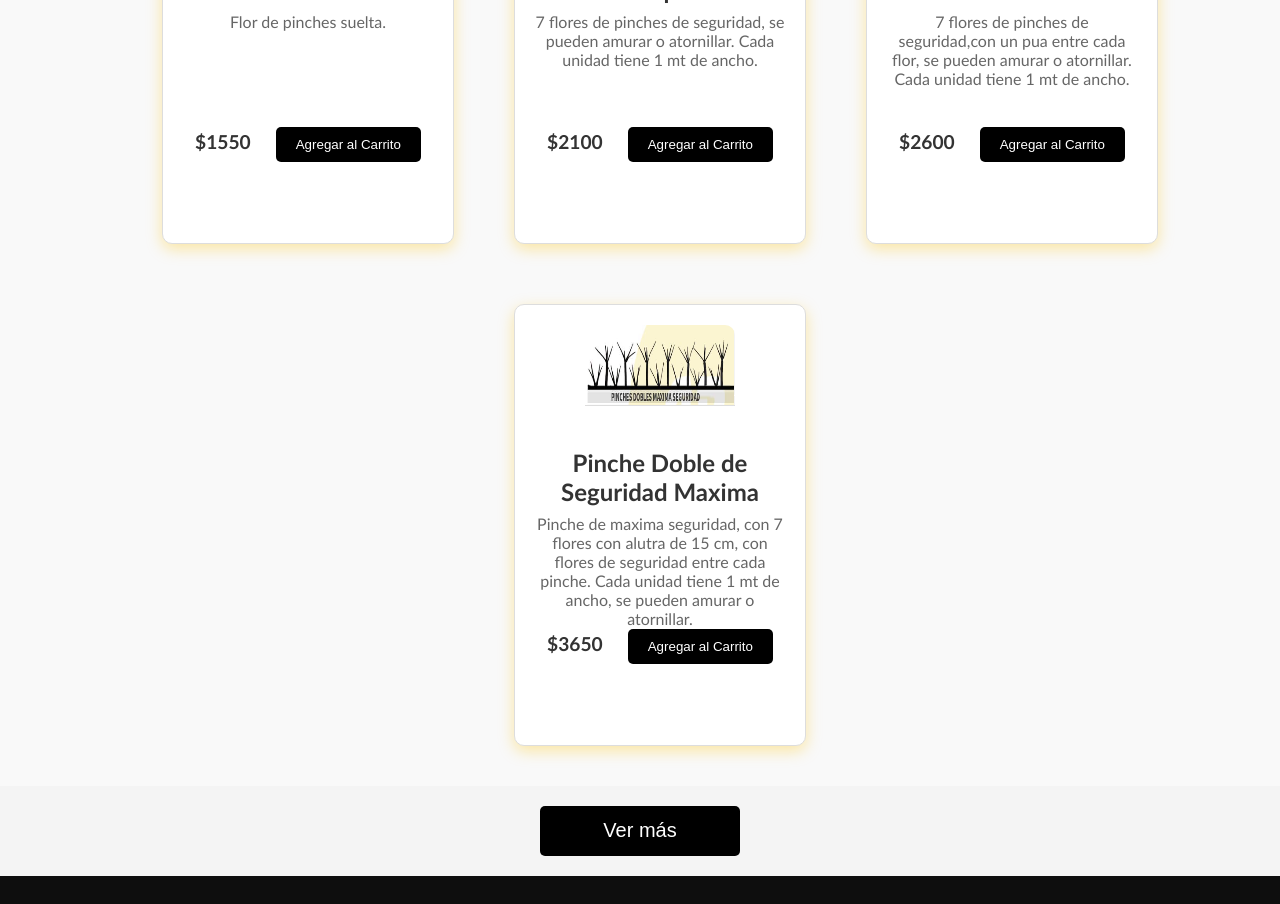
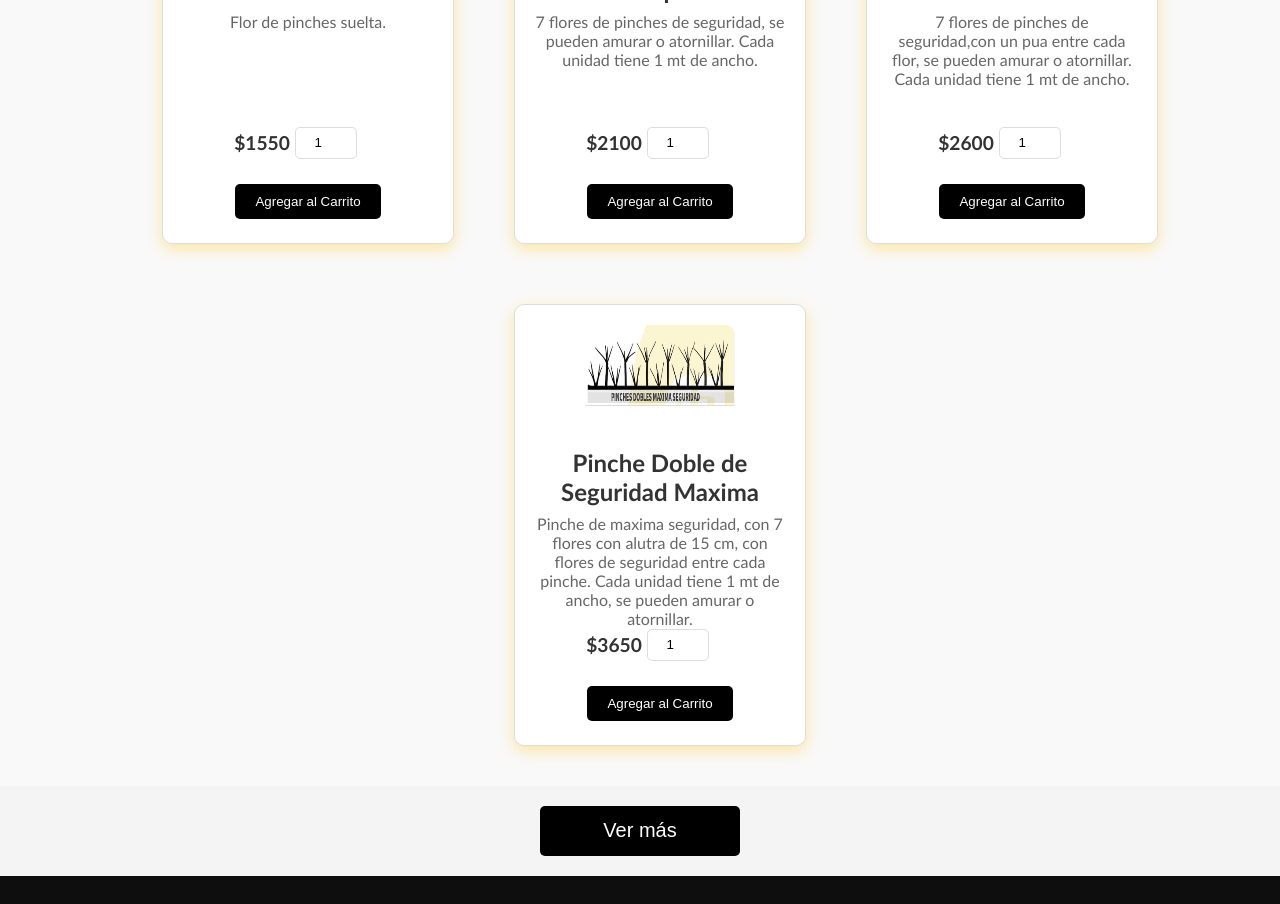
Before and after one commit to faustodesojo/Ecommerce-Backend, a React (Create React App) app in the folder ecommerce-frontend/: page /productos in a window 1280 px wide. Shown: the part 1100-2004 px from the top of the page. Built offline with nearby package versions, Linux system fonts and the light colour scheme.

Commit message:
cart modification

```diff
--- a/ecommerce-frontend/src/pages/cart/Cart.tsx
+++ b/ecommerce-frontend/src/pages/cart/Cart.tsx
@@ -19,13 +19,19 @@ const Cart: React.FC = () => {
     setShowConfirm(false);
   };
 
+  const formatPrice = (price: number) => {
+    return `$${price.toString().replace(/\B(?=(\d{3})+(?!\d))/g, ".")}`;
+  };
+
   const totalAmount = cart
     .reduce((total, producto) => {
       return (
-        total + producto.cantidad * parseFloat(producto.precio.replace("$", ""))
+        total +
+        producto.cantidad *
+          Math.floor(parseFloat(producto.precio.replace("$", "")))
       );
     }, 0)
-    .toFixed(2);
+    .toFixed(0); // Redondear a entero
 
   return (
     <div className="cart-container">
@@ -44,15 +50,17 @@ const Cart: React.FC = () => {
                 <p>{producto.nombre}</p>
                 <div className="cart-item-price">
                   <p>
-                  $
-                  {(
+                    {formatPrice(
+                      Math.floor(
                         producto.cantidad *
                           parseFloat(producto.precio.replace("$", ""))
-                  ).toFixed(2)}
+                      )
+                    )}
                   </p>
-
                   <div className="quantity-controls">
-                    <button onClick={() => removeFromCart(producto.id)}>-</button>
+                    <button onClick={() => removeFromCart(producto.id)}>
+                      -
+                    </button>
                     <span>{producto.cantidad}</span>
                     <button onClick={() => addToCart(producto)}>+</button>
                     <p
@@ -74,7 +82,9 @@ const Cart: React.FC = () => {
               Vaciar Carrito
             </button>
           </div>
-          <p className="cart-total">Total: ${totalAmount}</p>
+          <p className="cart-total">
+            Total: {formatPrice(Number(totalAmount))}
+          </p>
         </>
       )}
 
--- a/ecommerce-frontend/src/pages/product/Productos.css
+++ b/ecommerce-frontend/src/pages/product/Productos.css
@@ -28,12 +28,7 @@
   left: 0;
   right: 0;
   bottom: 0;
-  background-color: rgba(
-    0,
-    0,
-    0,
-    0.5
-  );
+  background-color: rgba(0, 0, 0, 0.5);
   z-index: 0;
 }
 
@@ -121,6 +116,26 @@
 .producto-card:hover {
   transform: translateY(-5px);
   box-shadow: 0 4px 16px rgba(0, 0, 0, 0.2);
+}
+
+.producto-precio {
+  display: flex;
+  justify-content: center;
+  align-items: center;
+}
+
+.producto-precio span {
+  font-size: 1.2rem;
+  margin-right: 5px;
+}
+
+.producto-precio input {
+  width: 50px;
+  height: 30px;
+  border: 1px solid #ddd;
+  border-radius: 5px;
+  padding: 0 5px;
+  text-align: center;
 }
 
 .producto-imagen {
@@ -242,7 +257,7 @@
   opacity: 0;
   transform: translateY(-50px);
   transition: opacity 0.5s ease, transform 0.5s ease;
-  font-size:0.7rem;
+  font-size: 0.7rem;
   font-weight: bold;
   display: flex;
   align-items: center;
--- a/ecommerce-frontend/src/pages/product/Productos.tsx
+++ b/ecommerce-frontend/src/pages/product/Productos.tsx
@@ -7,14 +7,18 @@ import { FaMagnifyingGlassPlus } from "react-icons/fa6";
 import { useLocation } from "react-router-dom";
 
 const Productos: React.FC = () => {
-  const [categoriaSeleccionada, setCategoriaSeleccionada] = useState<string | null>(null);
+  const [categoriaSeleccionada, setCategoriaSeleccionada] = useState<
+    string | null
+  >(null);
   const [productosMostrados, setProductosMostrados] = useState<number>(4);
   const [imagenZoom, setImagenZoom] = useState<string | null>(null);
   const { addToCart } = useCart();
-
   const [mostrarPopup, setMostrarPopup] = useState<boolean>(false);
-  const [productoAgregado, setProductoAgregado] = useState<{nombre: string, imagen: string} | null>(null);
-
+  const [productoAgregado, setProductoAgregado] = useState<{
+    nombre: string;
+    imagen: string;
+  } | null>(null);
+  const [cantidades, setCantidades] = useState<{ [key: number]: number }>({});
 
   const location = useLocation();
 
@@ -29,12 +33,16 @@ const Productos: React.FC = () => {
   }, [categoriaSeleccionada]);
 
   const productosFiltrados = categoriaSeleccionada
-    ? productos.filter((producto) => producto.categoria === categoriaSeleccionada)
+    ? productos.filter(
+        (producto) => producto.categoria === categoriaSeleccionada
+      )
     : productos;
 
   const productosVisibles = productosFiltrados.slice(0, productosMostrados);
 
-  const categorias = Array.from(new Set(productos.map((producto) => producto.categoria)));
+  const categorias = Array.from(
+    new Set(productos.map((producto) => producto.categoria))
+  );
 
   const cargarMasProductos = () => {
     setProductosMostrados(productosMostrados + 4);
@@ -49,7 +57,10 @@ const Productos: React.FC = () => {
   };
 
   const handleAddToCart = (producto: any) => {
+    const cantidad = cantidades[producto.id] || 1; // Si no hay cantidad, se asigna 1
+    for (let i = 0; i < cantidad; i++) {
       addToCart(producto);
+    }
     setProductoAgregado({ nombre: producto.nombre, imagen: producto.imagen });
     setMostrarPopup(true);
 
@@ -58,6 +69,9 @@ const Productos: React.FC = () => {
     }, 3500);
   };
 
+  const handleCantidadChange = (id: number, value: number) => {
+    setCantidades((prev) => ({ ...prev, [id]: value }));
+  };
 
   return (
     <div className="productos-page">
@@ -106,8 +120,20 @@ const Productos: React.FC = () => {
             </div>
             <h3 className="producto-nombre">{producto.nombre}</h3>
             <p className="producto-descripcion">{producto.descripcion}</p>
-            <span className="producto-precio">{producto.precio}</span>
-            <Button onClick={() => handleAddToCart(producto)}>Agregar al Carrito</Button>
+            <div className="producto-precio">
+              <span>{producto.precio}</span>
+              <input
+                type="number"
+                min="1"
+                defaultValue="1"
+                onChange={(e) =>
+                  handleCantidadChange(producto.id, Number(e.target.value))
+                }
+              />
+            </div>
+            <Button onClick={() => handleAddToCart(producto)}>
+              Agregar al Carrito
+            </Button>
           </div>
         ))}
       </div>
@@ -127,7 +153,7 @@ const Productos: React.FC = () => {
       )}
 
       {mostrarPopup && productoAgregado && (
-  <div className={`popup ${mostrarPopup ? 'visible' : ''}`}>
+        <div className={`popup ${mostrarPopup ? "visible" : ""}`}>
           <img
             src={`./images/${productoAgregado.imagen}`}
             alt={productoAgregado.nombre}
@@ -136,9 +162,8 @@ const Productos: React.FC = () => {
           <p>{productoAgregado.nombre} ha sido agregado al carrito</p>
         </div>
       )}
-
-
     </div>
   );
 };
+
 export default Productos;
```
Lines whose indentation alone changed are shown as unchanged.
